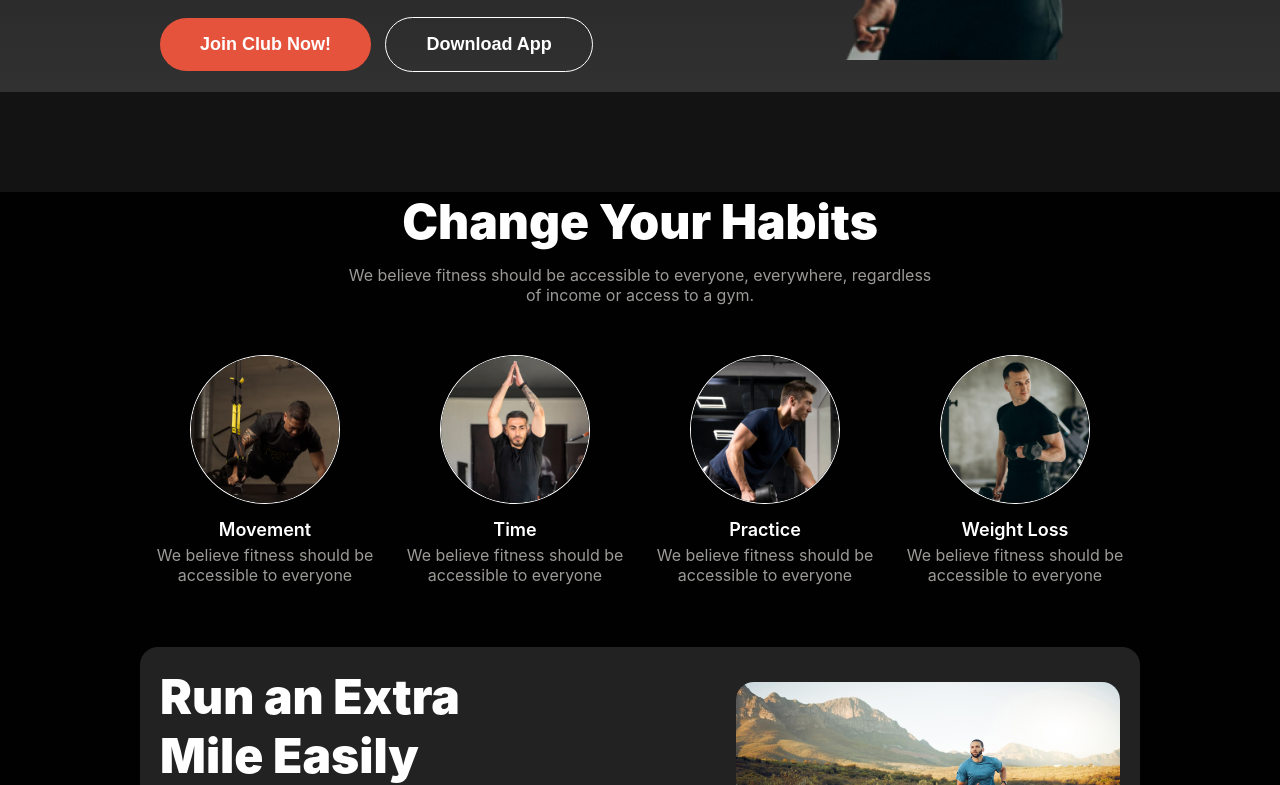
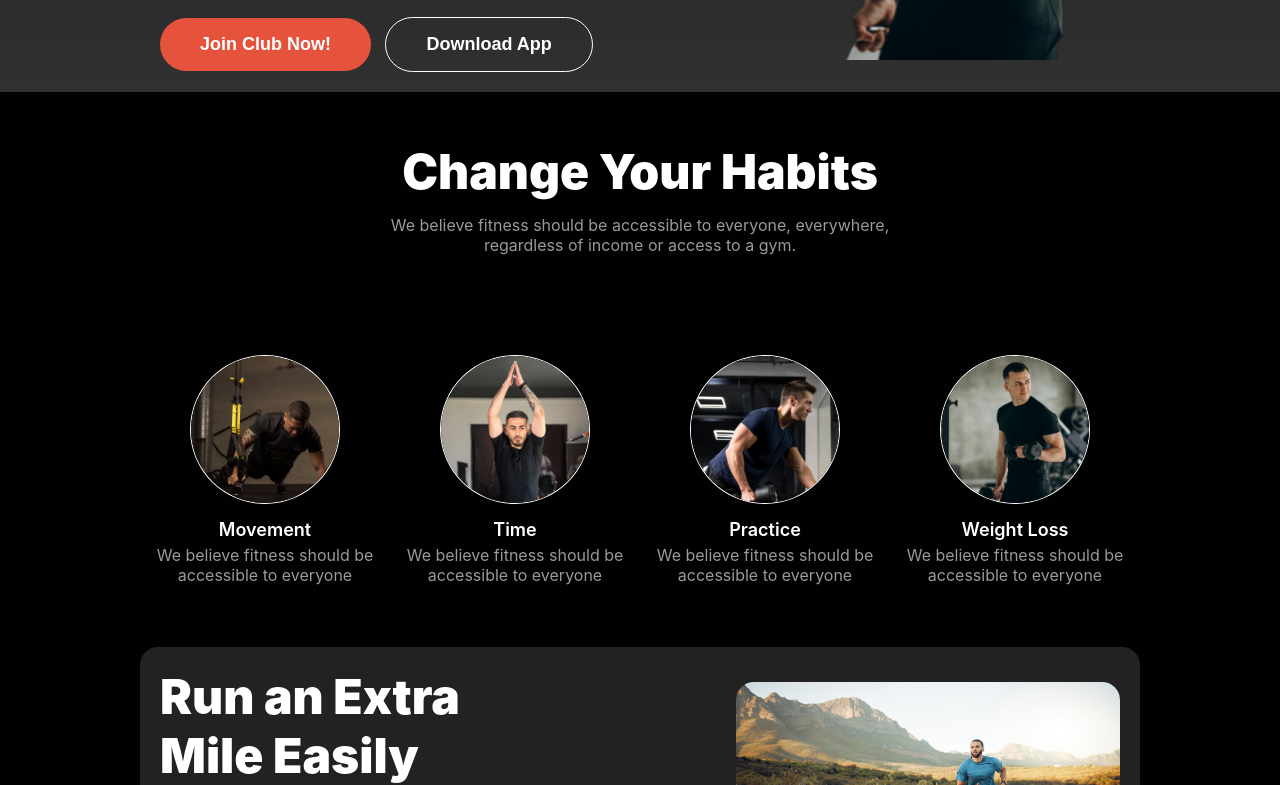
Before and after one commit to pritom604/B10A2-versatile-ui, a plain HTML site: page index.html in a window 1280 px wide. Shown: the part 631-1416 px from the top of the page. Drawn offline with Linux system fonts and the light colour scheme.

Commit message:
havit section padding increase

```diff
--- a/css/style.css
+++ b/css/style.css
@@ -193,7 +193,7 @@ text-align: justify;
 .habit-container{
     max-width: 1000px;
     margin: 0 auto;
-    margin-top: 100px;
+    /* margin-top: 100px; */
 
 }
 .habit-img-section{
@@ -206,6 +206,7 @@ text-align: justify;
     text-align: center;
     width: 60%;
    margin: 0 auto;
+   padding: 50px;
 }
 .havit-title h2{
     color: rgb(255, 255, 255);
```
